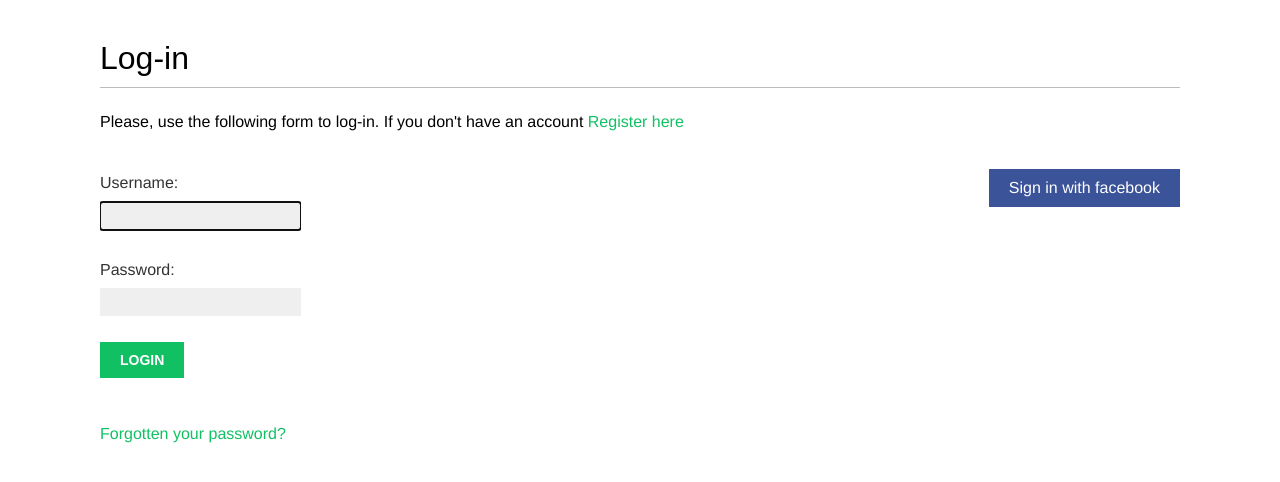
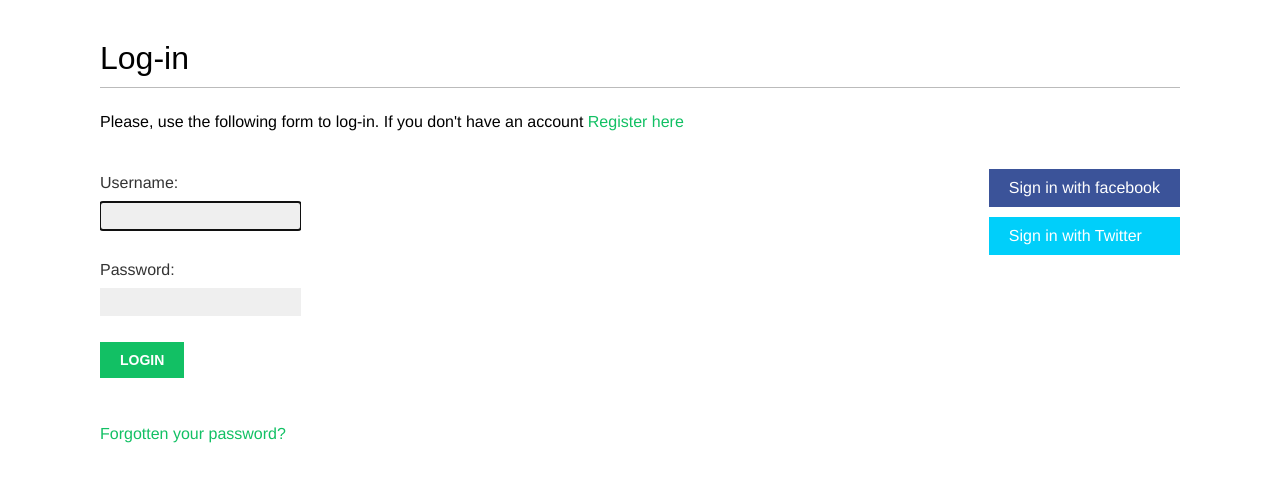
Before and after one commit to natcobbinah/Social-Media-App_Django, a Django app: page /account/login/ in a window 1280 px wide. Shown: the part 47-529 px from the top of the page. Run offline with Django 5.2, Linux system fonts and the light colour scheme; parts of the project's set-up code (start-up, migrations or seed data) failed here and were passed over; some web fonts are replaced.

Commit message:
social-auth login with twitter done

```diff
--- a/bookmarks/settings.py
+++ b/bookmarks/settings.py
@@ -149,6 +149,7 @@ AUTHENTICATION_BACKENDS = [
     'django.contrib.auth.backends.ModelBackend',
     'account.authentication.EmailAuthBackend',
     'social_core.backends.facebook.FacebookOAuth2',
+    'social_core.backends.twitter.TwitterOAuth',
 ]
 
 # social authentication using social-django-auth
@@ -157,6 +158,9 @@ SOCIAL_AUTH_FACEBOOK_KEY = env.str(
 SOCIAL_AUTH_FACEBOOK_SECRET = env.str(
     "SOCIAL_AUTH_FACEBOOK_SECRET")  # Facebook App Secret
 
+SOCIAL_AUTH_TWITTER_KEY = env.str("SOCIAL_AUTH_TWITTER_KEY")
+SOCIAL_AUTH_TWITTER_SECRET = env.str("SOCIAL_AUTH_TWITTER_SECRET")
+
 # Default primary key field type
 # https://docs.djangoproject.com/en/5.0/ref/settings/#default-auto-field
 
--- a/templates/registration/login.html
+++ b/templates/registration/login.html
@@ -32,6 +32,11 @@
                 Sign in with facebook
             </a>
         </li>
+        <li class="twitter">
+            <a href="{% url 'social:begin' 'twitter' %}">
+                Sign in with Twitter
+            </a>
+        </li>
     </ul>
 </div>
 {% endblock %}
```
